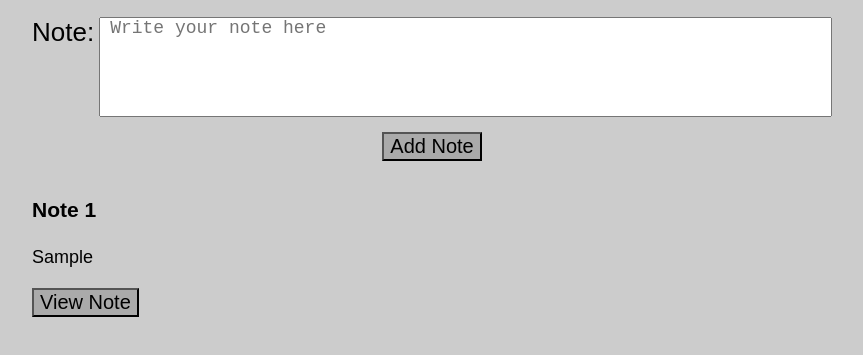
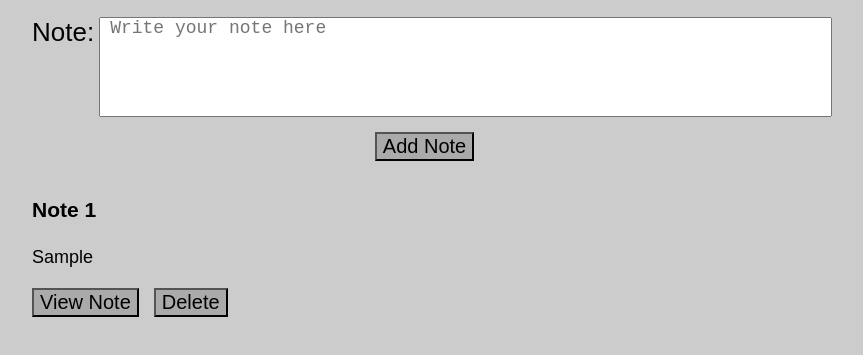
Before and after one commit to Vittokm/note-taker, a plain HTML site: page index.html in a window 1280 px wide. Both pictures are taken after typing "Sample" into the empty fields and a click on the button "Add Note". Shown: the part 145-500 px from the top of the page, without its empty margins (208-1071 px from the left). Drawn offline with Linux system fonts and the light colour scheme.

Commit message:
added delete button

```diff
--- a/assets/css/style.css
+++ b/assets/css/style.css
@@ -54,6 +54,7 @@ label textarea {
     font-size: 20px;
     background-color: #AAA;
     outline: #CCC;
+    margin-right: 15px;
 }
 #noteSaved {
     width: 100%;
--- a/assets/js/script.js
+++ b/assets/js/script.js
@@ -9,6 +9,7 @@ function add() {
     let saveTit = document.createElement("H3");
     let noteTxt = document.createElement("P");
     let viewButton = document.createElement("BUTTON");
+    let delButton = document.createElement("BUTTON");
 
     if (txt.value == vazio) {
         alert("No text found!")
@@ -17,8 +18,11 @@ function add() {
     note.appendChild(saveTit);
     note.appendChild(noteTxt);
     note.appendChild(viewButton);
+    note.appendChild(delButton);
     viewButton.innerHTML = "View Note";
+    delButton.innerHTML = "Delete";
     viewButton.setAttribute("onclick", "seeNote(this)");
+    delButton.setAttribute("onclick", "del(this)");
     saveTit.innerHTML = "Note " + i;
     noteTxt.innerHTML = txt.value;
     txt.value = "";
@@ -51,3 +55,7 @@ function clean(par) {
     darkLayer.style.cssText = "transition: all 2s ease-in-out; background-color: #CCC; box-shadow: 0px 0px 0px #CCC;";
     notes.querySelector("TEXTAREA").style.cssText = "background-color: #FFF; transition: all 2s ease-in-out;";
 }
+
+function del(x) {
+    x.parentElement.remove();
+}
```
